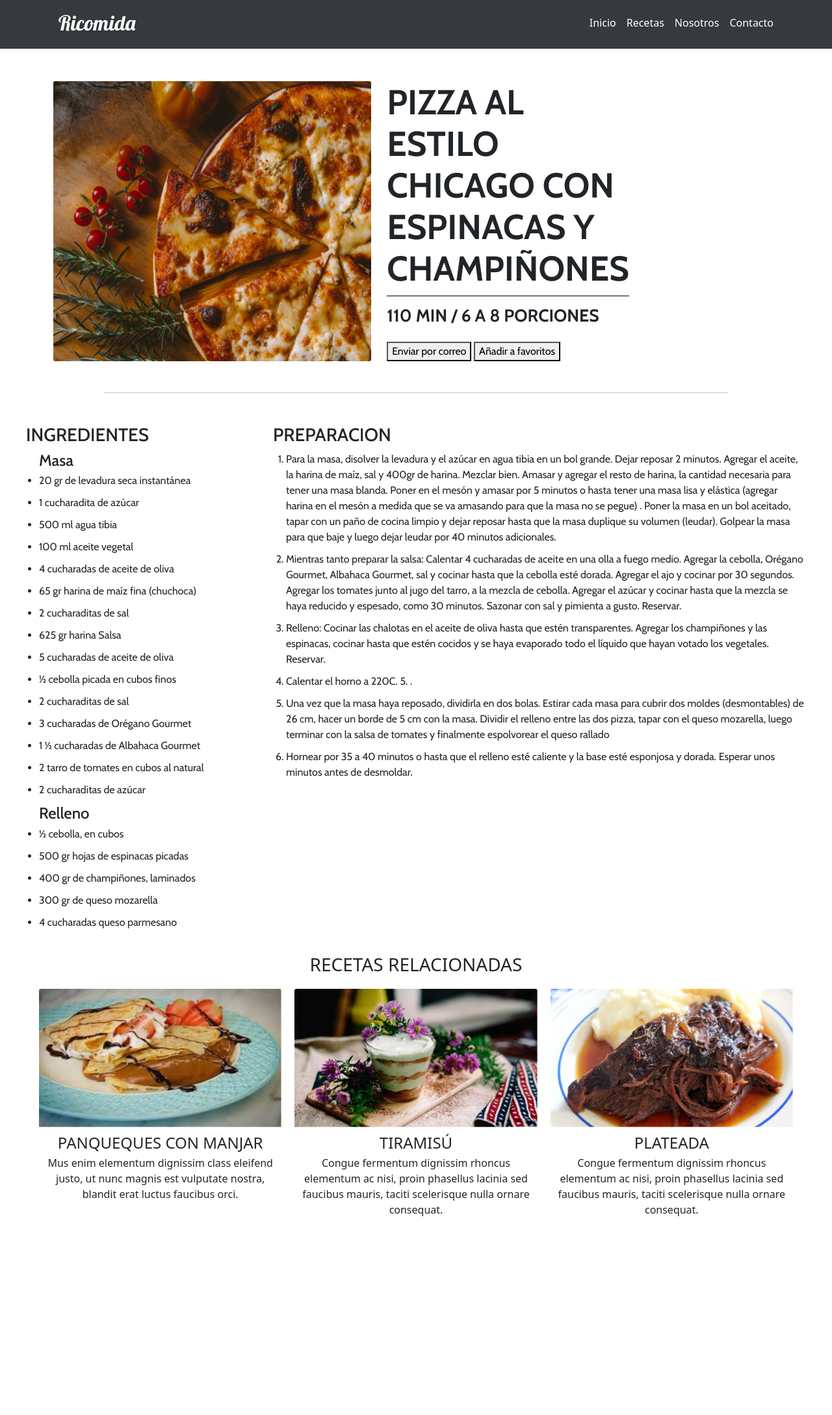
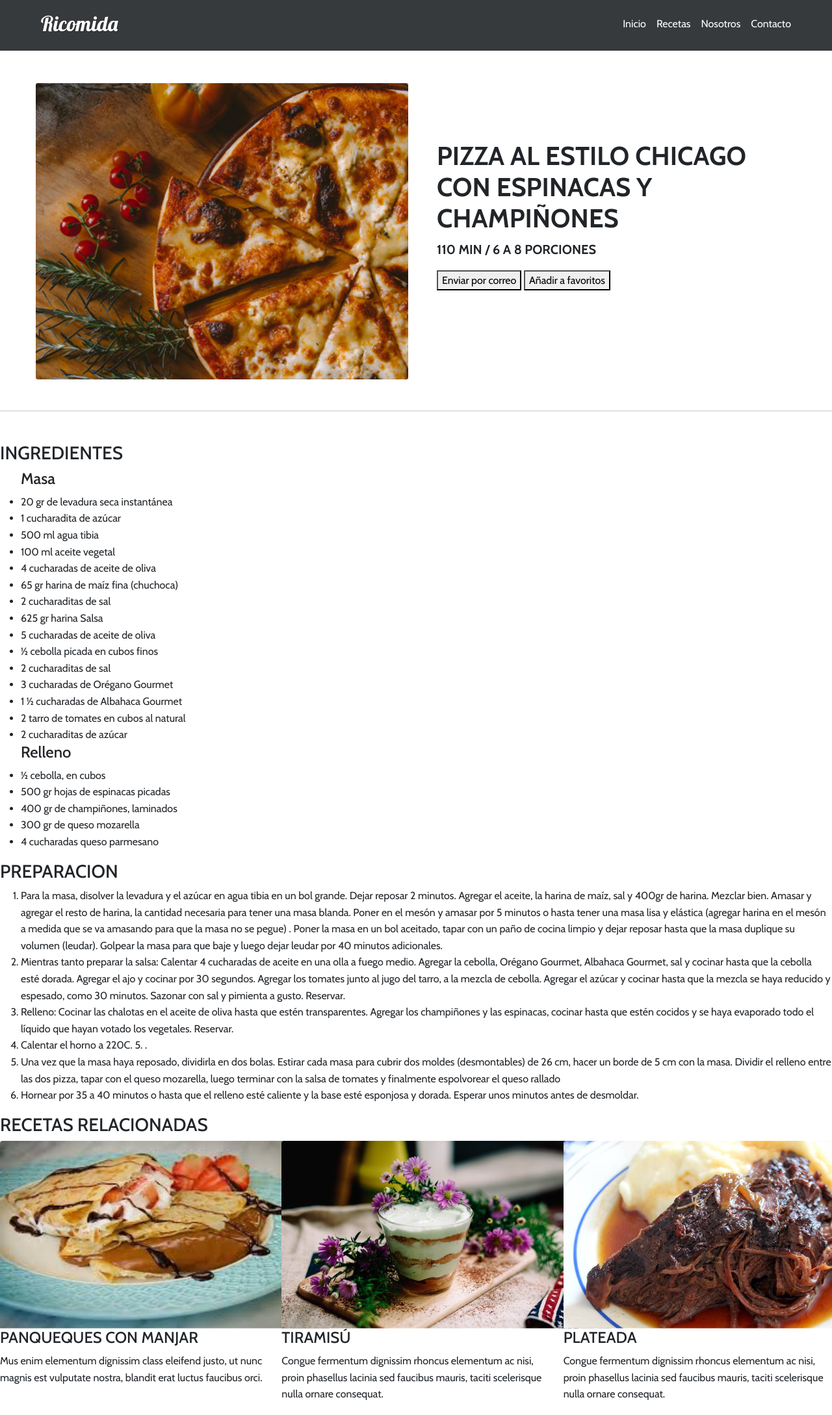
Before and after one commit to Cy5k0/Desaf-oRicomida, a plain HTML site: page index.html in a window 1280 px wide. Shown: the part 5-2183 px from the top of the page at 65% size. Before the commit the page ends 2003 px from the top, so only its background shows below. Drawn offline with nearby package versions, Linux system fonts and the light colour scheme.

Commit message:
queda responsive pero con sus peros

```diff
--- a/assets/css/styles.css
+++ b/assets/css/styles.css
@@ -42,185 +42,108 @@ html, body {
     background-color:#373A3C ;
 }
 
-/* --------------- */
+/* Estilos generales */
+body {
+    font-family: "Cabin", sans-serif;
+    line-height: 1.6;
+}
 
-/* Separador */
-
-.separador {
-    margin: 0 auto;
-    width: 80%;
-  }
-
-.plato img{
-
-}
-  .plato {
+.container {
+    width: 100%;
     max-width: 1200px;
     margin: 0 auto;
+    padding: 0 15px;
 }
 
-.content-wrapper {
-    display: flex;
-    align-items: flex-start;
+/* Navbar */
+.navbar-nav {
+    align-items: center;
+}
+
+/* Plato principal */
+.plato .row {
+    align-items: center;
+}
+
+.plato img {
+    max-width: 100%;
+    height: auto;
+    padding-top: 50px;
+}
+
+.recipe-info {
+    padding: 20px;
+}
+
+.recipe-info h2 {
+    font-size: clamp(24px, 5vw, 40px);
+}
+
+.recipe-info p {
+    font-size: clamp(16px, 3vw, 20px);
+}
+
+/* Receta */
+.recipe-container {
+    flex-direction: column;
+}
+
+@media (min-width: 768px) {
+    .recipe-container {
+        flex-direction: row;
+    }
+}
+
+/* Recetas relacionadas */
+.recipe-columns {
+    display: grid;
+    grid-template-columns: repeat(auto-fit, minmax(250px, 1fr));
     gap: 20px;
 }
 
-#img-header {
-    flex: 1;
-    max-width: 50%;
-    padding:50px;
-}
-
-.plato img {
-    width: 100%;
-    height: 100%;
-    padding-top: 50px;
-
-}
-
-.recipe-info {
-    flex: 1;
-    max-width: 100%;
-    padding-top:50px;
-    padding-right: 230px ;
-    font-family: "cabin",sans-serif;
-}
-
-.recipe-info h2 {
-    font-size: 40pt;
-}
-
-.recipe-info p {
-    font-size: 20pt;
-}
-
-.separador_mid {
-    width: 100%;
-    height: 1px;
-    background-color: #000;
-    margin: 10px 0;
-}
-
-
-.button-group {
-    margin-top: 20px;
-}
-
-.ingredients {
-    margin-top: 30px;
-}
-
-.recipe-container {
-  display: flex;
-  gap: 20px;
-  max-width: 1200px;
-  margin: 0 auto;
-}
-
-
-.preparacion {
-  flex: 1;
-}
-
-.ingredientes ul, .preparacion ol {
-  padding-left: 20px;
-}
-
-.ingredientes h4 {
-  margin-bottom: 5px;
-}
-
-.ingredientes li, .preparacion li {
-  margin-bottom: 10px;
-}
-
-/* receta*/
-.recipe-container {
-    display: flex;
-    gap: 20px;
-    max-width: 1200px;
-    margin: 0 auto;
-  }
-
-  .ingredientes {
-    flex: 0 0 30%;
-  }
-
-  .preparacion {
-    flex: 1;
-  }
-
-  .ingredientes ul, .preparacion ol {
-    padding-left: 20px;
-  }
-
-  .ingredientes h4 {
-    margin-bottom: 5px;
-  }
-
-  .ingredientes li, .preparacion li {
-    margin-bottom: 10px;
-  }
-
-  .recipe-container{
-    font-family: "cabin",sans-serif;
-  }
-
-
-
-  /*RECETAS RELACIONADAS*/
-
-  .similar_recipes {
-    max-width: 1200px;
-    margin: 0 auto;
+/* Footer */
+footer {
+    text-align: center;
     padding: 20px;
 }
 
-.similar_recipes h3 {
-    text-align: center;
-    margin-bottom: 20px;
+.f1 {
+    background-color: #DC3545;
+    padding: 20px;
 }
 
-.recipe-columns {
-    display: flex;
-    justify-content: space-between;
-    gap: 20px;
+.f2 {
+    background-color: #373A3C;
+    padding: 10px;
 }
 
-.recipe-column {
-    flex: 1;
-    text-align: center;
-}
-
-.recipe-column img {
-    width: 100%;
-    height: auto;
-    margin-bottom: 10px;
-}
-
-.recipe-column h4 {
-    margin-bottom: 5px;
-}
-
-/* Estilos responsivos */
+/* Media queries */
 @media (max-width: 768px) {
-    .recipe-columns {
+    .plato .row {
         flex-direction: column;
     }
 
-    .recipe-column {
-        margin-bottom: 20px;
+    .recipe-info {
+        padding-right: 0;
+    }
+
+    .button-group {
+        display: flex;
+        flex-direction: column;
+        align-items: center;
+    }
+
+    .button-group button {
+        margin-bottom: 10px;
     }
 }
 
-footer {
-    color:white;
+@media (max-width: 576px) {
+    .recipe-info h2 {
+        font-size: 28px;
+    }
+
+    .recipe-info p {
+        font-size: 18px;
+    }
 }
-
-footer f1{
-    background-color: #DC3545;
-}
-
-footer f2{
-    background-color: #373A3C ;
-}
```
